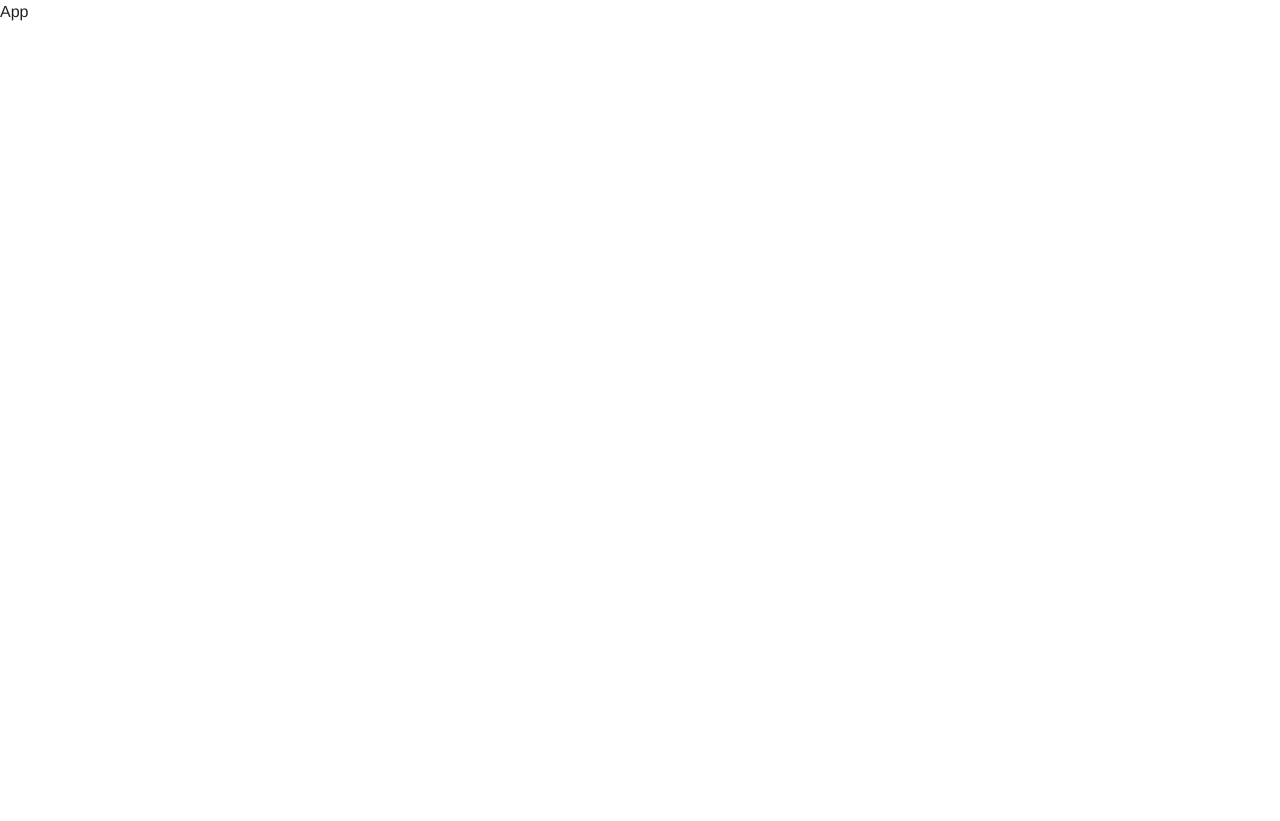
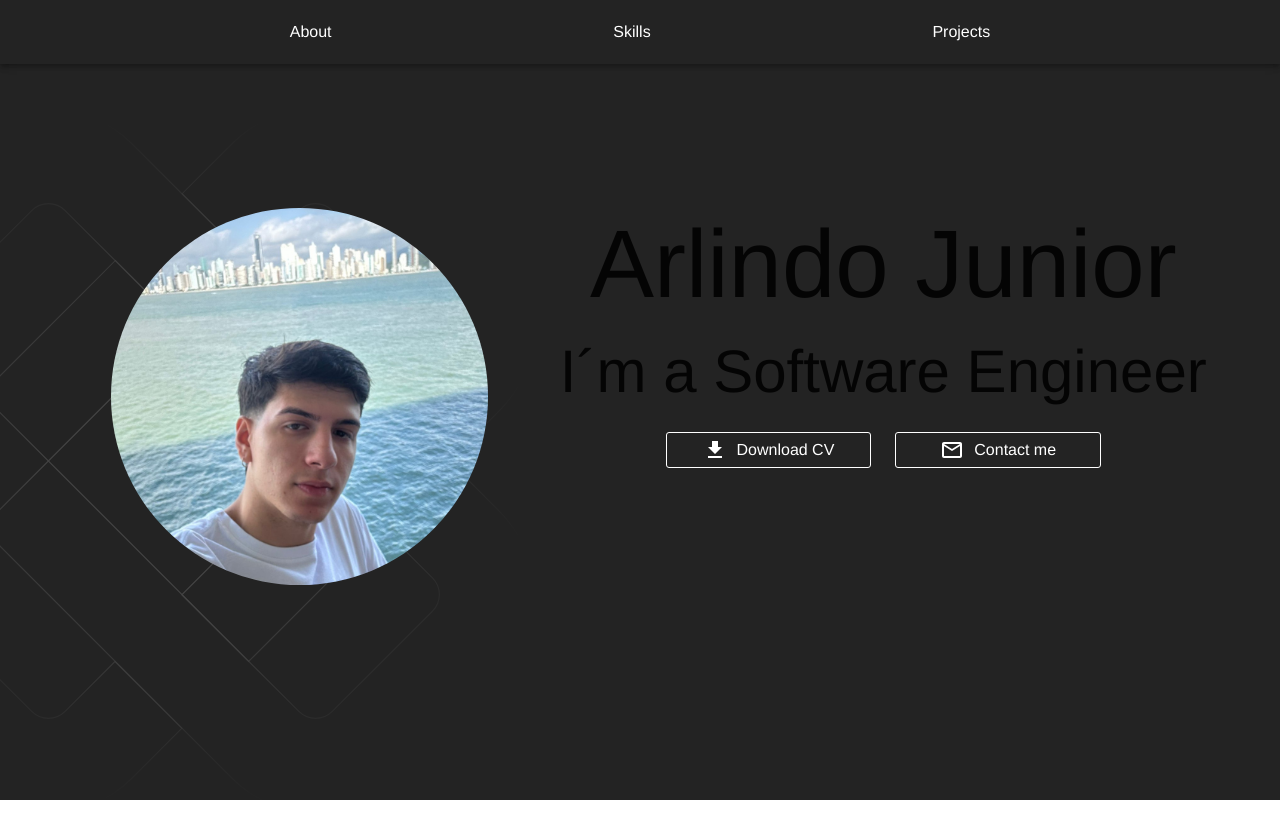
Before and after one commit to ArlindoSPJr/MyPortfolio, a React (Vite) app: page / in a window 1280 px wide. Before the commit the page ends 800 px from the top, so only its background shows below. Built offline with nearby package versions, Linux system fonts and the light colour scheme.

Commit message:
feat: Creats Hero component UI

```diff
--- a/src/App.tsx
+++ b/src/App.tsx
@@ -1,8 +1,10 @@
+import Home from "./pages/Home/Home"
+
 const App = () => {
 
   return (
     <>
-      App
+      <Home />
     </>
   )
 }
--- a/src/main.tsx
+++ b/src/main.tsx
@@ -1,14 +1,14 @@
-import { StrictMode } from 'react'
 import { createRoot } from 'react-dom/client'
 import App from './App.tsx'
 import { CssBaseline, ThemeProvider } from '@mui/material/';
 import theme from './theme.ts';
+import React from 'react';
 
 createRoot(document.getElementById('root')!).render(
-  <StrictMode>
+  <React.StrictMode>
     <ThemeProvider theme={theme}>
       <CssBaseline />
       <App />
     </ThemeProvider>
-  </StrictMode>,
+  </React.StrictMode>,
 )
--- /dev/null
+++ b/src/pages/Home/Home.tsx
@@ -0,0 +1,15 @@
+import NavBar from "../../components/NavBar/NavBar"
+import Hero from "./sections/Hero/Hero"
+
+
+const Home = () => {
+
+    return (
+      <>
+        <NavBar />
+        <Hero />
+      </>
+    )
+  }
+
+  export default Home
--- /dev/null
+++ b/src/pages/Home/sections/Hero/Hero.tsx
@@ -0,0 +1,68 @@
+import { Box, Container, styled, Typography } from "@mui/material";
+import Grid from "@mui/material/Grid";
+import myPhoto from "../../../../assets/images/myPhoto.png";
+import DownloadIcon from '@mui/icons-material/Download';
+import MailOutlineIcon from '@mui/icons-material/MailOutline';
+import StyledButton from "../../../../components/StyledButton/StyledButton";
+import { AnimatedBackground } from "../../../../components/AnimatedBackground/AnimatedBackground";
+
+const Hero = () => {
+    const StyledHero = styled("div")(({ theme }) => ({
+        backgroundColor: theme.palette.primary.main,
+        height: "100vh",
+        display: "flex",
+        alignItems: "center",
+    }));
+
+    const StyledImage = styled("img")(({ theme }) => ({
+        width: "80%",
+        borderRadius: "50%",
+        border: `1 px solid ${theme.palette.primary.contrastText}`,
+    }));
+
+    return (
+        <StyledHero>
+            <Container maxWidth="lg">
+                <Grid container spacing={2}>
+                    <Grid item xs={12} md={5}>
+                        <Box position="relative">
+                            <Box position="absolute" width={"150%"} top={-100} right={0} >
+                                <AnimatedBackground/>
+                            </Box>
+                            <Box position="relative" textAlign="center" >
+                                <StyledImage src={myPhoto} alt="My Photo" />
+                            </Box>
+                        </Box>
+
+                    </Grid>
+                    <Grid item xs={12} md={7}>
+                        <Typography color="primary.constrastText" variant="h1" textAlign="center" pb={2}>Arlindo Junior</Typography>
+                        <Typography color="primary.constrastText" variant="h2" textAlign="center">I´m a Software Engineer</Typography>
+                        <Grid container display="flex" justifyContent="center" spacing={3} pt={3}>
+                            <Grid item xs={12} md={4} display="flex" justifyContent="center">
+                                <StyledButton>
+                                    <DownloadIcon />
+                                    <Typography>
+                                        Download CV
+                                    </Typography>
+                                </StyledButton>
+                            </Grid>
+                            <Grid item xs={12} md={4} display="flex" justifyContent="center">
+                                <StyledButton>
+                                    <MailOutlineIcon />
+                                    <Typography>
+                                        Contact me
+                                    </Typography>
+                                </StyledButton>
+                            </Grid>
+                        </Grid>
+                    </Grid>
+                </Grid>
+            </Container>
+        </StyledHero>
+
+
+    );
+};
+
+export default Hero;
```
Also changed, not shown: src/assets/images/myPhoto.png (added).
